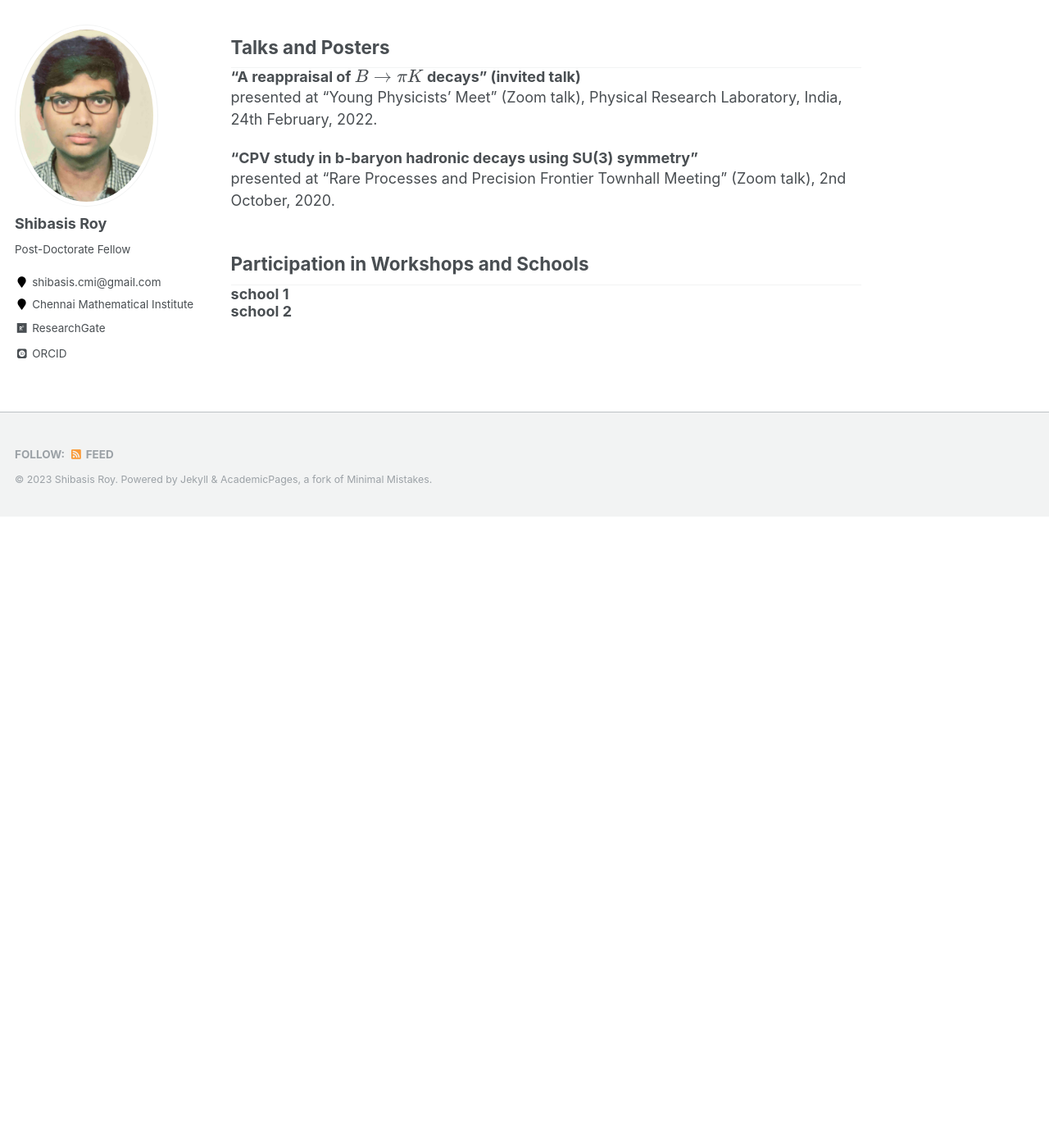
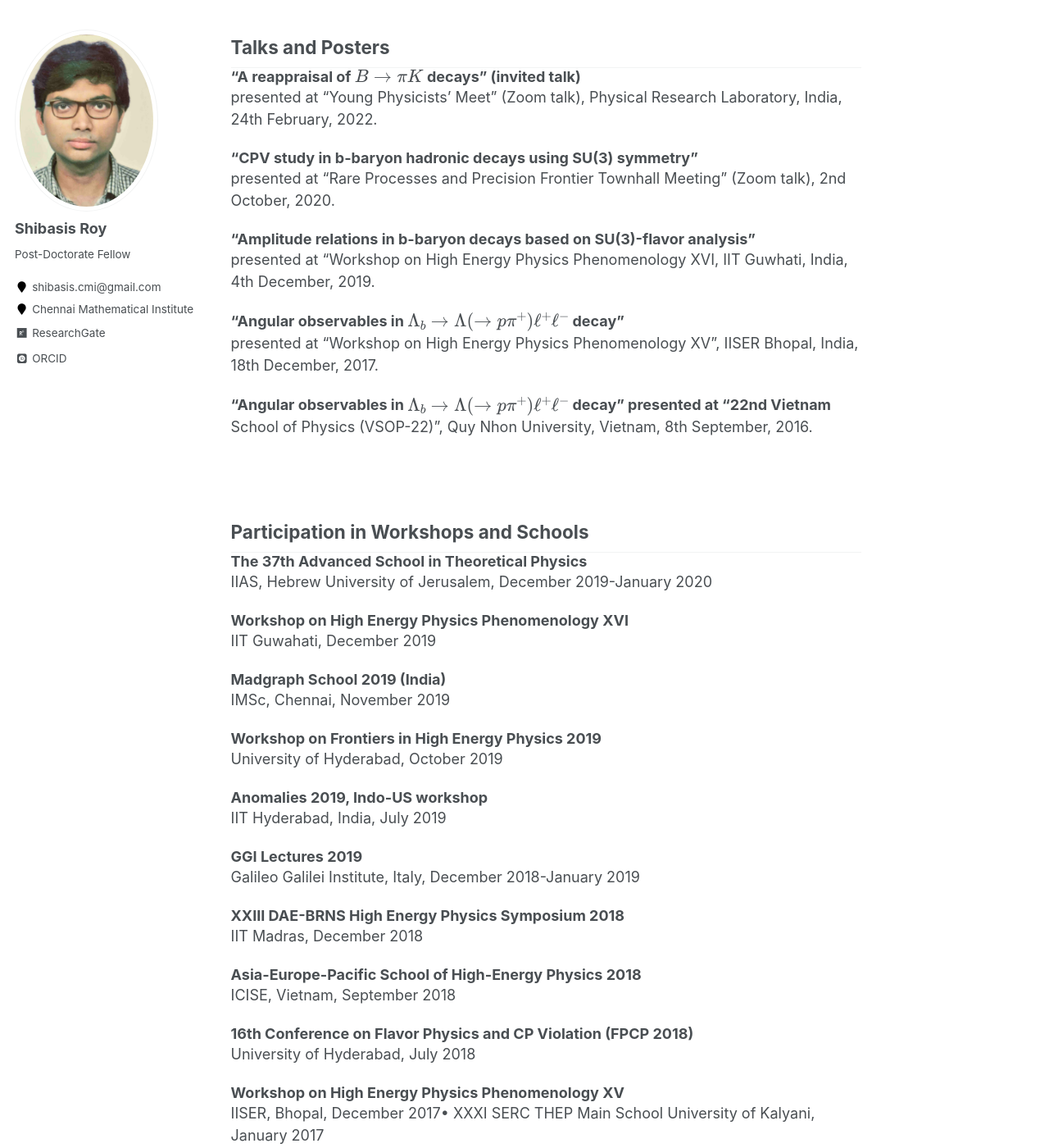
Before and after one commit to shibasisr/shibasisr.github.io, a Jekyll site: the page built from _pages/about.md, in a window 1280 px wide and 1400 px high, scrolled down 1027 px. Shown: the whole window at 82% size. Built offline with Jekyll 4.4.1, drawn with Linux system fonts in a browser that asks for light colours; some web fonts are replaced; a script bundle is joined from its source files by our own code; library files that are not in the unit come from our copies; formulas are drawn with MathJax 3; before the commit the page ends 1657 px from its top, so only the background shows below that; some of the changed text lies outside the part shown.

Commit message:
Update about.md

```diff
--- a/_pages/about.md
+++ b/_pages/about.md
@@ -53,10 +53,55 @@ presented at “Young Physicists’ Meet” (Zoom talk), Physical Research Labor
 
 ### “CPV study in b-baryon hadronic decays using SU(3) symmetry”
 presented at “Rare Processes and Precision Frontier Townhall Meeting” (Zoom talk), 2nd October, 2020.
+
+### “Amplitude relations in b-baryon decays based on SU(3)-flavor analysis”
+presented at “Workshop on High Energy Physics Phenomenology XVI, IIT Guwhati,
+India, 4th December, 2019.
+
+### “Angular observables in $\Lambda_{b} \to \Lambda(\to p \pi^{+}) \ell^{+} \ell^{-}$ decay”
+presented at “Workshop on High Energy Physics Phenomenology XV”, IISER Bhopal, India, 18th December, 2017.
+
+### “Angular observables in $\Lambda_{b} \to \Lambda(\to p \pi^{+}) \ell^{+} \ell^{-}$ decay” presented at “22nd Vietnam
+School of Physics (VSOP-22)”, Quy Nhon University, Vietnam, 8th September, 2016.
+
+
+
+
+
 <br/>
 <br/>
 
 ## Participation in Workshops and Schools
-### school 1
-### school 2
+### The 37th Advanced School in Theoretical Physics
+IIAS, Hebrew University of Jerusalem, December 2019-January 2020
+### Workshop on High Energy Physics Phenomenology XVI
+IIT Guwahati, December 2019
+### Madgraph School 2019 (India)
+IMSc, Chennai, November 2019
+### Workshop on Frontiers in High Energy Physics 2019
+University of Hyderabad, October 2019
+### Anomalies 2019, Indo-US workshop
+IIT Hyderabad, India, July 2019
+### GGI Lectures 2019
+Galileo Galilei Institute, Italy, December 2018-January 2019
+### XXIII DAE-BRNS High Energy Physics Symposium 2018
+IIT Madras, December 2018
+### Asia-Europe-Pacific School of High-Energy Physics 2018
+ICISE, Vietnam, September 2018
+### 16th Conference on Flavor Physics and CP Violation (FPCP 2018)
+University of Hyderabad, July 2018
+### Workshop on High Energy Physics Phenomenology XV
+IISER, Bhopal, December 2017• XXXI SERC THEP Main School
+University of Kalyani, January 2017
+### 9th International Workshop on the CKM Unitarity Triangle 2016
+TIFR, Mumbai, December 2016
+### 22nd Vietnam School of Physics
+Quy Nhon University, September 2016
+### Frontiers in High Energy Physics 2016
+IMSc, Chennai, March 2016
+### SUT-IHEP School of Neutrino Physics 2016
+Suranaree Uni. of Technology, Thailand, February 2016
+### Sangam @ HRI 2016: Instructional Workshop in Particle Physics
+HRI, Allahabad, February 2016
+
 <br/>
```
